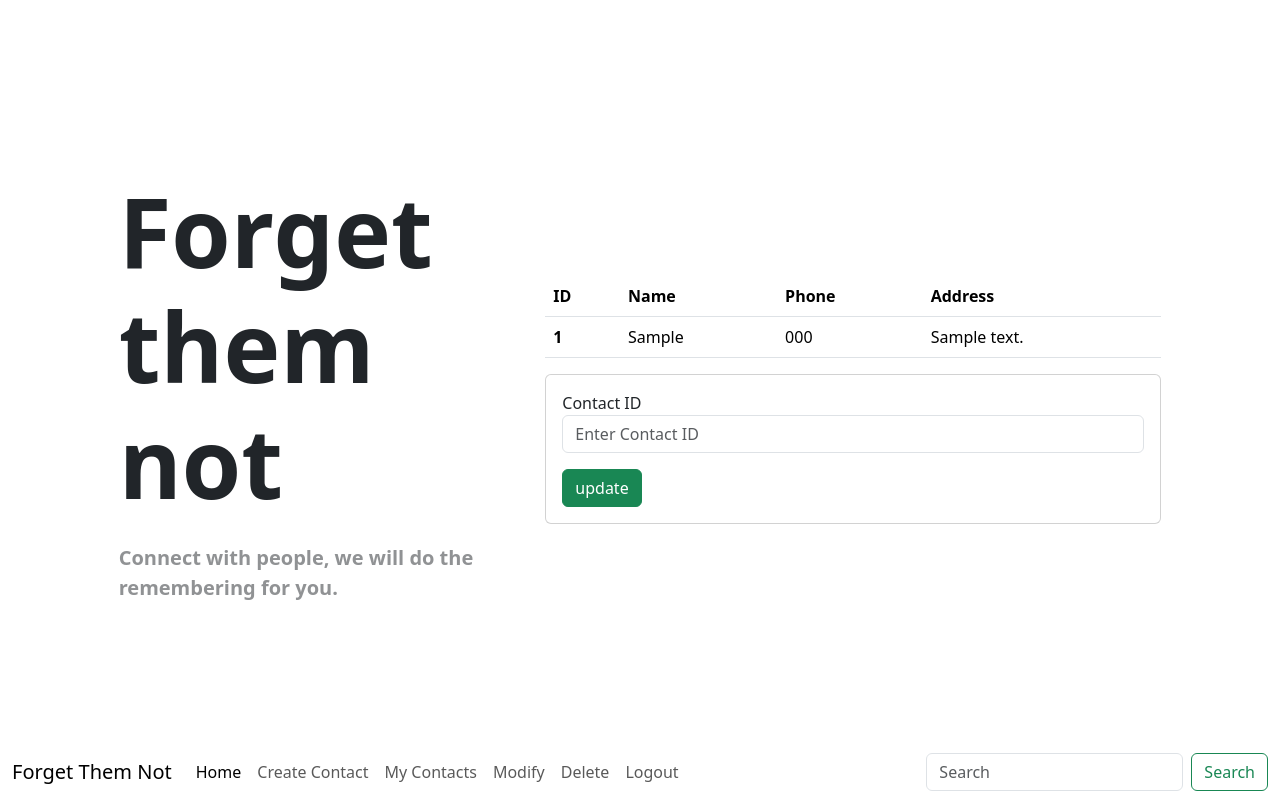
After one commit to composercordero/phone_book_flask, a Flask app: page /modify in a window 1280 px wide. The commit adds this page. Run offline with Flask 3, Linux system fonts and the light colour scheme; a user stored in the database is signed in; tables that the repository leaves empty hold one stand-in row (values such as "Sample post").

Commit message:
User update and delete options

```diff
--- a/app/forms.py
+++ b/app/forms.py
@@ -24,3 +24,15 @@ class LoginForm(FlaskForm):
     username = StringField('Username', validators=[InputRequired()])
     password = PasswordField('Password', validators=[InputRequired()])
     submit = SubmitField('Sign Up')
+
+class UpdateForm(FlaskForm):
+    first_name = StringField('First Name', validators = [InputRequired()])
+    last_name = StringField('Last Name', validators = [InputRequired()])
+    phone = StringField('Phone', validators = [InputRequired()])
+    address = StringField('Address', validators = [InputRequired()])
+    submit = SubmitField('Update contact')
+
+class ModifyForm(FlaskForm):
+    contact_id = StringField('Contact ID', validators = [InputRequired()])
+    update = SubmitField('action')
+    delete = SubmitField('action')
--- a/app/routes.py
+++ b/app/routes.py
@@ -1,6 +1,6 @@
 from app import app, db
-from flask import render_template, redirect, url_for, flash
-from app.forms import ContactForm, SignUpForm, LoginForm
+from flask import render_template, redirect, url_for, flash, request
+from app.forms import ContactForm, SignUpForm, LoginForm, UpdateForm, ModifyForm
 from app.models import Contact, User
 from flask_login import login_user, logout_user, login_required, current_user
 
@@ -14,6 +14,15 @@ def my_contacts():
     # SELECT FROM TABLE contact WHERE user.id LIKE current_user.id
     return render_template('my_contacts.html', contacts = contacts)
 
+@app.route('/modify', methods=['GET', 'POST'])
+def modify():
+    form = ModifyForm()
+    contacts = db.session.execute(db.select(Contact).where(Contact.author == current_user)).scalars().all()
+    if form.validate_on_submit():
+        contact_id = form.contact_id.data
+        return redirect(url_for('update_contact', contact_id == contact_id))
+    return render_template('modify.html', contacts = contacts, form=form)
+
 @app.route('/contact', methods =["GET", "POST"])
 def contact():
     form = ContactForm()
@@ -23,10 +32,10 @@ def contact():
         phone = form.phone.data
         address = form.address.data
 
-        # check_user = db.session.execute(db.select(Contact).where( (Contact.phone == phone))).scalar()
-        # if check_user:
-        #     flash('A user with that username already exists', 'danger')
-        #     return redirect(url_for('contact'))
+        check_user = db.session.execute(db.select(Contact).where((Contact.phone == phone))).scalar()
+        if check_user and check_user.author == current_user:
+            flash(f'A user named {check_user.first_name} with that phone number already exists in your Phone Book', 'danger')
+            return redirect(url_for('contact'))
 
         new_contact = Contact(first_name = first_name, last_name = last_name, phone = phone, address = address, user_id = current_user.id)
         db.session.add(new_contact)
@@ -35,6 +44,41 @@ def contact():
         return redirect(url_for('index'))
 
     return render_template('contact.html', form = form)
+
+@app.route('/update/<contact_id>', methods =["GET", "POST"])
+def update_contact(contact_id):
+    form = UpdateForm()
+    current_contact = db.session.get(Contact, contact_id)
+
+    if form.validate_on_submit():
+        current_contact.first_name = form.first_name.data
+        current_contact.last_name = form.last_name.data
+        current_contact.phone = form.phone.data
+        current_contact.address = form.address.data
+
+        if current_contact.author != current_user:
+            flash(f'You cannot update this contact', 'danger')
+            return redirect(url_for('my_contacts'))
+
+        db.session.commit()
+        flash(f'{current_contact.first_name} has been updated', 'success')
+        return redirect(url_for('index'))
+
+    return render_template('update.html', form = form, current_contact = current_contact)
+
+@app.route('/delete', methods = ['GET', 'POST', 'DELETE'])
+def delete():
+    form = ModifyForm()
+    contacts = db.session.execute(db.select(Contact).where(Contact.author == current_user)).scalars().all()
+    contact = db.session.get(Contact, form.contact_id.data)
+    # if Contact(contact_to_delete) is None:
+    #     flash(f'Contact with an ID of {contact_to_delete} does not exist', 'danger')
+    if form.validate_on_submit() and contact.author == current_user:
+        db.session.delete(contact)
+        db.session.commit()
+        flash(f'{contact.first_name} {contact.last_name} has been deleted from your list.', 'success')
+        return redirect(url_for('my_contacts'))
+    return render_template('delete.html', contacts = contacts, form=form)
 
 @app.route('/login', methods = ['GET', 'POST'])
 def login():
--- /dev/null
+++ b/app/templates/modify.html
@@ -0,0 +1,47 @@
+{% extends 'base.html' %}
+
+{% block content %}
+<div class="col-6">
+    <table class="table">
+    <thead>
+        <tr>
+        <th scope="col">ID</th>
+        <th scope="col">Name</th>
+        <th scope="col">Phone</th>
+        <th scope="col">Address</th>
+
+        </tr>
+    </thead>
+
+    <tbody>
+        {% for contact in contacts %}
+            <tr>
+            <th scope="row">{{ contact.id }}</th>
+            <td>{{ contact.first_name }}</td>
+            <td>{{ contact.phone }}</td>
+            <td>{{ contact.address }}</td>
+            </tr>
+        {% endfor %}
+    </tbody>
+
+    </table>
+
+    <div class="card mt-3">
+        <div class="card-body">
+            <form action="" method="post">
+
+                {{ form.csrf_token }}
+
+                {{ form.contact_id.label }}
+                {{ form.contact_id(class='form-control', placeholder='Enter Contact ID') }}
+
+                {{ form.update(class='btn btn-success mt-3', value='update')}}
+
+            </form>
+        </div>
+
+    </div>
+
+</div>
+
+{% endblock content %}
--- a/app/templates/nav.html
+++ b/app/templates/nav.html
@@ -15,6 +15,12 @@
           </li>
           <li class="nav-item">
             <a class="nav-link" href="{{ url_for ('my_contacts') }}">My Contacts</a>
+          </li>
+          <li class="nav-item">
+            <a class="nav-link" href="{{ url_for ('modify') }}">Modify</a>
+          </li>
+          <li class="nav-item">
+            <a class="nav-link" href="{{ url_for ('delete') }}">Delete</a>
           </li>
           <li class="nav-item">
             <a class="nav-link" href="{{ url_for ('logout') }}">Logout</a>
```
Also changed, not shown: app/templates/delete.html (added, +47 -0 lines), app/templates/index.html (+4 -4 lines), app/templates/update.html (added, +32 -0 lines), app.db.
